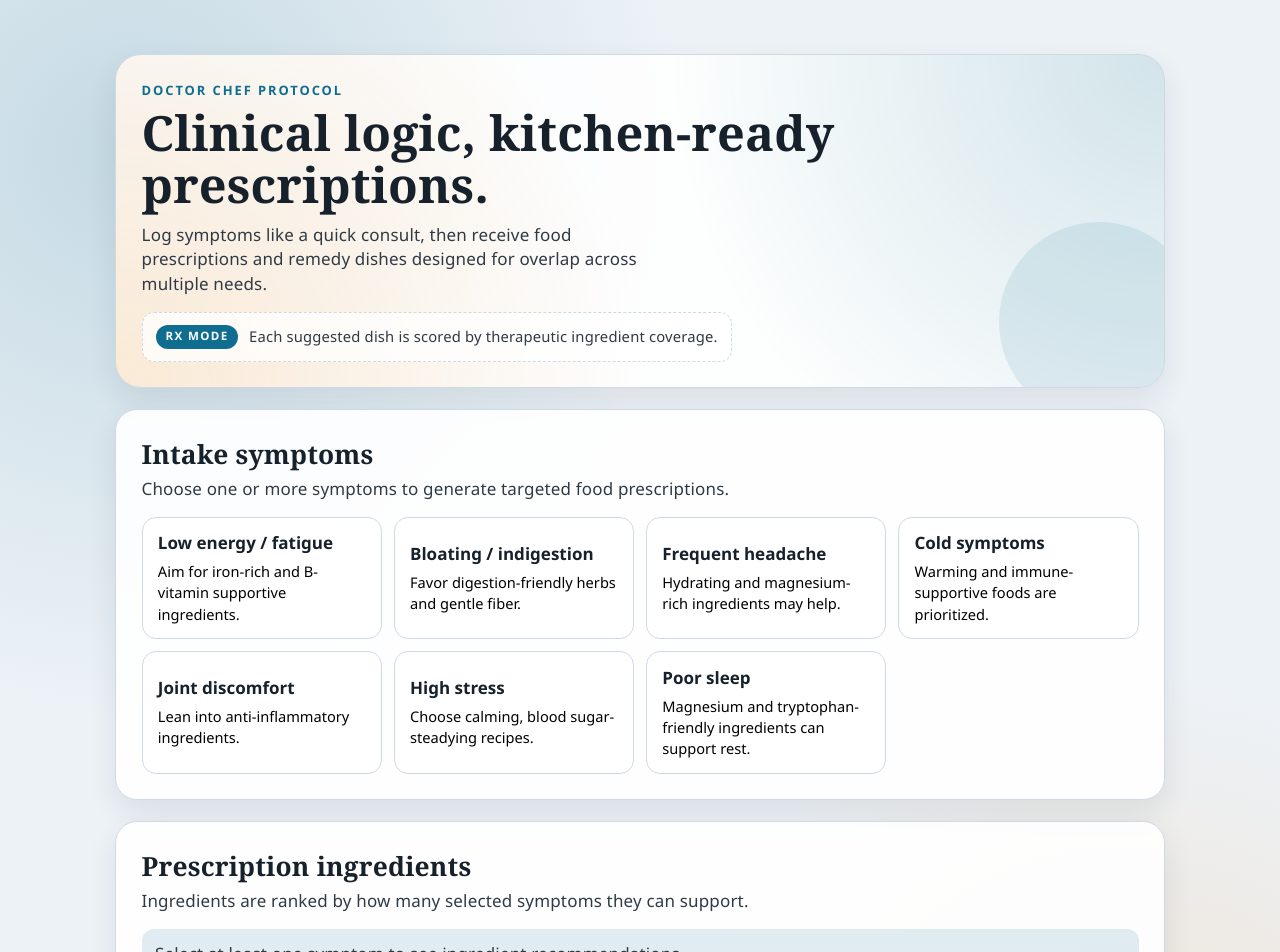
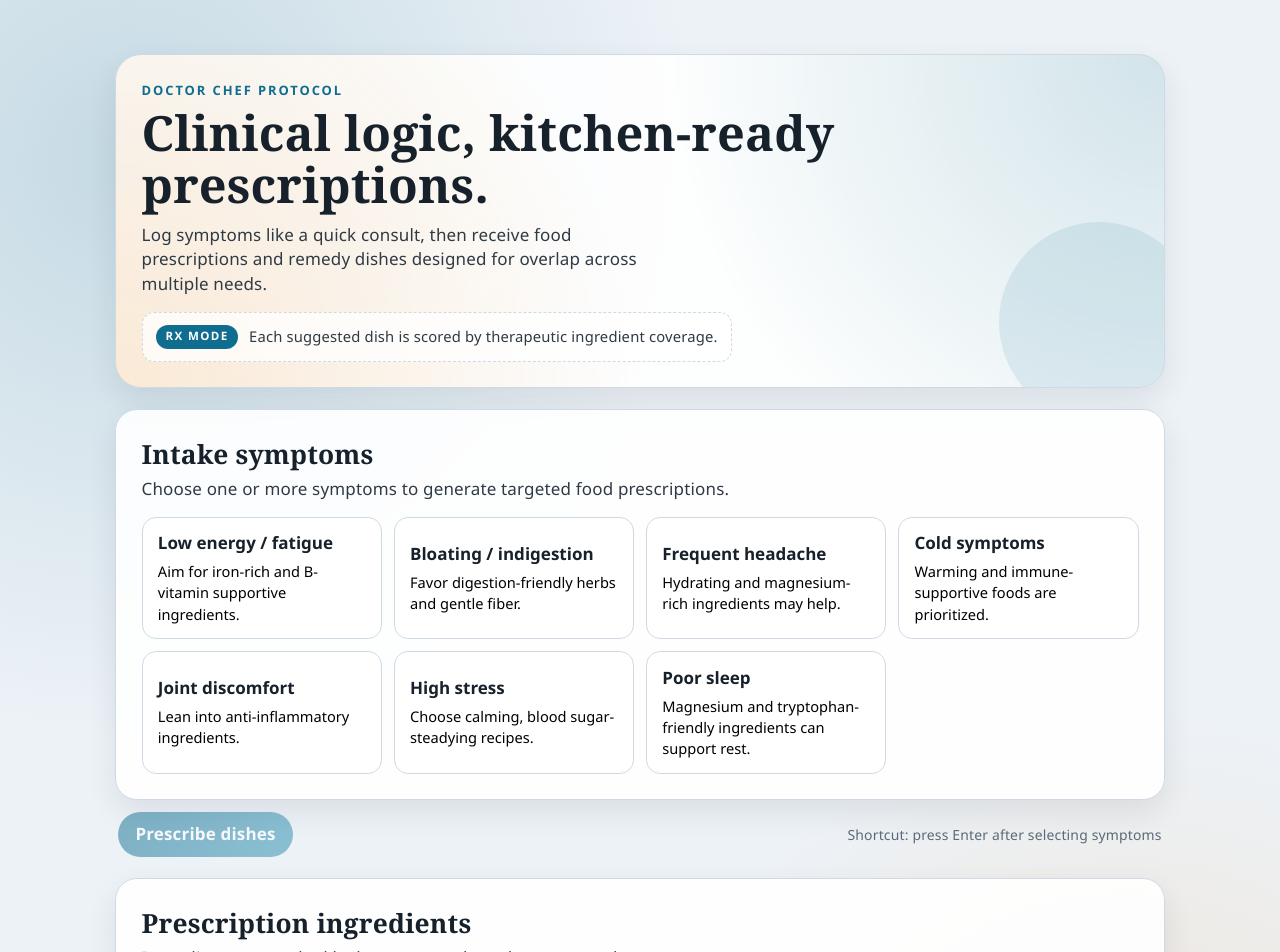
Before and after one commit to pushittothecloud/food-doctor, a React (Vite) app: page / in a window 1280 px wide. Shown: the top 952 px of the page. Built offline with nearby package versions, Linux system fonts and the light colour scheme.

Commit message:
Add Enter-to-submit Doctor Chef animation

```diff
--- a/src/App.css
+++ b/src/App.css
@@ -76,6 +76,104 @@
   padding: clamp(1rem, 2vw, 1.5rem);
   box-shadow: var(--soft-shadow);
   animation: rise 0.8s ease-out both;
+}
+
+.intake-form {
+  display: grid;
+  gap: 0.7rem;
+}
+
+.submit-row {
+  display: flex;
+  justify-content: space-between;
+  align-items: center;
+  gap: 0.8rem;
+  padding: 0 0.2rem;
+}
+
+.rx-submit {
+  border: 0;
+  border-radius: 999px;
+  background: linear-gradient(135deg, var(--accent-strong), #2a8db0);
+  color: #fff;
+  font-weight: 700;
+  padding: 0.6rem 1rem;
+  letter-spacing: 0.01em;
+  cursor: pointer;
+  transition: transform 0.15s ease, filter 0.15s ease;
+}
+
+.rx-submit:hover:not(:disabled) {
+  transform: translateY(-1px);
+  filter: brightness(1.05);
+}
+
+.rx-submit:disabled {
+  cursor: not-allowed;
+  opacity: 0.5;
+}
+
+.submit-hint {
+  font-size: 0.82rem;
+  color: var(--ink-soft);
+}
+
+.doctor-chef-animation {
+  border: 1px solid var(--panel-border);
+  border-radius: 16px;
+  background: linear-gradient(120deg, rgba(15, 109, 143, 0.14), rgba(245, 159, 58, 0.14));
+  padding: 0.75rem 0.85rem;
+  display: flex;
+  align-items: center;
+  gap: 0.7rem;
+  animation: pulseIn 0.26s ease-out;
+}
+
+.doctor-chef-avatar {
+  width: 48px;
+  height: 48px;
+  border-radius: 50%;
+  background: #ffffff;
+  border: 2px solid rgba(15, 109, 143, 0.45);
+  position: relative;
+}
+
+.doctor-chef-avatar::before {
+  content: '';
+  position: absolute;
+  left: 10px;
+  top: -11px;
+  width: 24px;
+  height: 14px;
+  border-radius: 10px 10px 6px 6px;
+  background: #ffffff;
+  border: 2px solid rgba(15, 109, 143, 0.45);
+}
+
+.doctor-chef-avatar::after {
+  content: '+';
+  position: absolute;
+  right: -6px;
+  bottom: -5px;
+  width: 20px;
+  height: 20px;
+  border-radius: 50%;
+  background: var(--accent-strong);
+  color: #ffffff;
+  font-weight: 800;
+  display: grid;
+  place-items: center;
+  font-size: 0.74rem;
+  animation: pulseBadge 0.9s ease-in-out infinite;
+}
+
+.anim-title {
+  font-weight: 700;
+  color: var(--ink-dark);
+}
+
+.anim-subtitle {
+  font-size: 0.82rem;
 }
 
 .panel-heading {
@@ -259,6 +357,29 @@
   }
 }
 
+@keyframes pulseIn {
+  from {
+    opacity: 0;
+    transform: scale(0.98);
+  }
+  to {
+    opacity: 1;
+    transform: scale(1);
+  }
+}
+
+@keyframes pulseBadge {
+  0% {
+    transform: scale(1);
+  }
+  50% {
+    transform: scale(1.08);
+  }
+  100% {
+    transform: scale(1);
+  }
+}
+
 @media (max-width: 720px) {
   .app-shell {
     width: min(94vw, 94vw);
@@ -274,4 +395,9 @@
     flex-direction: column;
     align-items: flex-start;
   }
+
+  .submit-row {
+    flex-direction: column;
+    align-items: flex-start;
+  }
 }
--- a/src/App.tsx
+++ b/src/App.tsx
@@ -1,4 +1,4 @@
-import { useMemo, useState } from 'react'
+import { useEffect, useMemo, useState } from 'react'
 import { RecipeCard } from './components/RecipeCard'
 import { SymptomPicker } from './components/SymptomPicker'
 import { symptoms, type SymptomId } from './data/catalog'
@@ -10,15 +10,17 @@ import './App.css'
 
 function App() {
   const [selectedSymptoms, setSelectedSymptoms] = useState<SymptomId[]>([])
+  const [submittedSymptoms, setSubmittedSymptoms] = useState<SymptomId[]>([])
+  const [isAnimating, setIsAnimating] = useState(false)
 
   const ingredientRecommendations = useMemo(
-    () => getIngredientRecommendations(selectedSymptoms),
-    [selectedSymptoms],
+    () => getIngredientRecommendations(submittedSymptoms),
+    [submittedSymptoms],
   )
 
   const recipeRecommendations = useMemo(
-    () => getRecipeRecommendations(selectedSymptoms),
-    [selectedSymptoms],
+    () => getRecipeRecommendations(submittedSymptoms),
+    [submittedSymptoms],
   )
 
   const toggleSymptom = (symptomId: SymptomId) => {
@@ -28,6 +30,56 @@ function App() {
         : [...current, symptomId],
     )
   }
+
+  const runPrescription = () => {
+    if (selectedSymptoms.length === 0) {
+      return
+    }
+
+    setSubmittedSymptoms(selectedSymptoms)
+    setIsAnimating(true)
+  }
+
+  useEffect(() => {
+    if (!isAnimating) {
+      return
+    }
+
+    const timer = window.setTimeout(() => {
+      setIsAnimating(false)
+    }, 1350)
+
+    return () => {
+      window.clearTimeout(timer)
+    }
+  }, [isAnimating])
+
+  useEffect(() => {
+    const onKeyDown = (event: KeyboardEvent) => {
+      if (event.key !== 'Enter' || event.shiftKey || event.ctrlKey || event.metaKey) {
+        return
+      }
+
+      const target = event.target as HTMLElement | null
+      if (
+        target &&
+        (target.tagName === 'INPUT' ||
+          target.tagName === 'TEXTAREA' ||
+          target.tagName === 'SELECT' ||
+          target.isContentEditable)
+      ) {
+        return
+      }
+
+      event.preventDefault()
+      runPrescription()
+    }
+
+    window.addEventListener('keydown', onKeyDown)
+    return () => {
+      window.removeEventListener('keydown', onKeyDown)
+    }
+  }, [selectedSymptoms])
 
   return (
     <main className="app-shell">
@@ -44,11 +96,39 @@ function App() {
         </div>
       </header>
 
-      <SymptomPicker
-        symptoms={symptoms}
-        selectedSymptoms={selectedSymptoms}
-        onToggleSymptom={toggleSymptom}
-      />
+      {isAnimating ? (
+        <div className="doctor-chef-animation" role="status" aria-live="polite">
+          <div className="doctor-chef-avatar" aria-hidden="true"></div>
+          <div>
+            <p className="anim-title">Doctor Chef is preparing your plan...</p>
+            <p className="anim-subtitle">Calibrating ingredients and remedy dishes</p>
+          </div>
+        </div>
+      ) : null}
+
+      <form
+        className="intake-form"
+        onSubmit={(event) => {
+          event.preventDefault()
+          runPrescription()
+        }}
+      >
+        <SymptomPicker
+          symptoms={symptoms}
+          selectedSymptoms={selectedSymptoms}
+          onToggleSymptom={toggleSymptom}
+        />
+        <div className="submit-row">
+          <button
+            className="rx-submit"
+            type="submit"
+            disabled={selectedSymptoms.length === 0}
+          >
+            Prescribe dishes
+          </button>
+          <p className="submit-hint">Shortcut: press Enter after selecting symptoms</p>
+        </div>
+      </form>
 
       <section className="panel">
         <div className="panel-heading">
```
